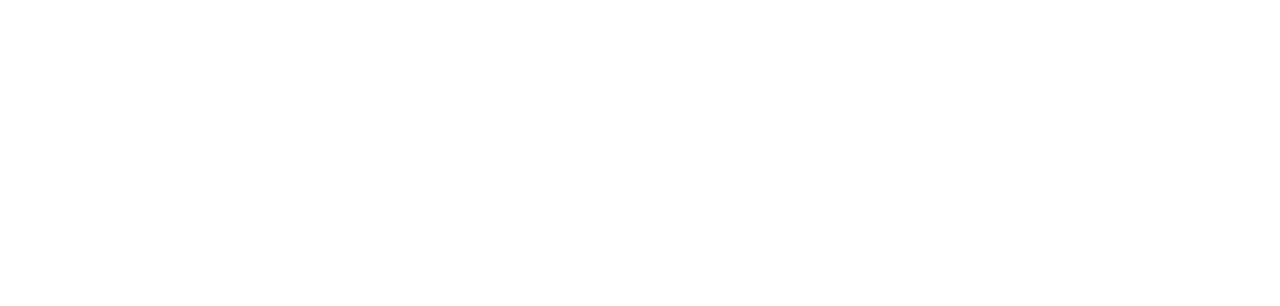
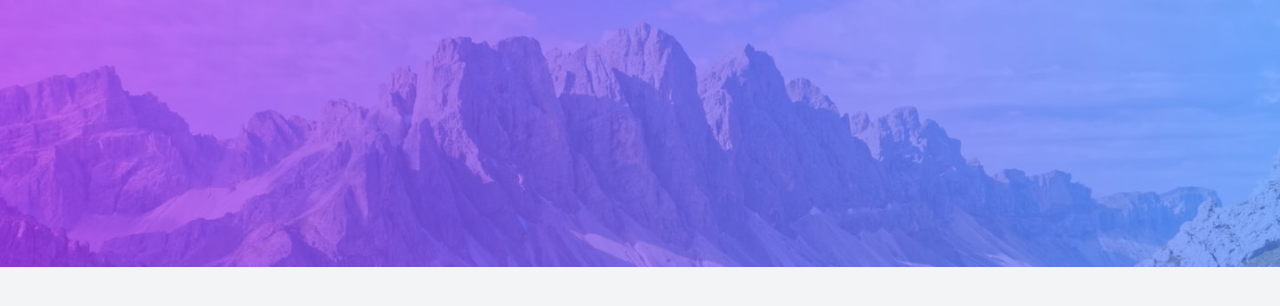
Before and after one commit to GabrielaMendes/vue-todo-list, a Vue app: page / in a window 1280 px wide. Shown: the top 306 px of the page. Built offline with nearby package versions, Linux system fonts and the light colour scheme.

Commit message:
setting the background
Changed background color and added background image
Different images load depending on screen size

```diff
--- a/src/App.vue
+++ b/src/App.vue
@@ -1,13 +1,18 @@
-<script setup>
-
-</script>
+<script setup></script>
 
 <template>
-  <header>
-
-  </header>
-
-  <main>
-
-  </main>
+  <div class="bg-gray-100 min-w-screen min-h-screen relative">
+    <!-- Background Picture -->
+    <picture>
+      <source
+        media="(min-width:640px)"
+        srcset="@/assets/images/bg-desktop-light.jpg"
+        class="w-full h-auto object-cover absolute"
+      />
+      <img
+        src="@/assets/images/bg-mobile-light.jpg"
+        class="w-full h-auto object-cover absolute"
+      />
+    </picture>
+  </div>
 </template>
```
